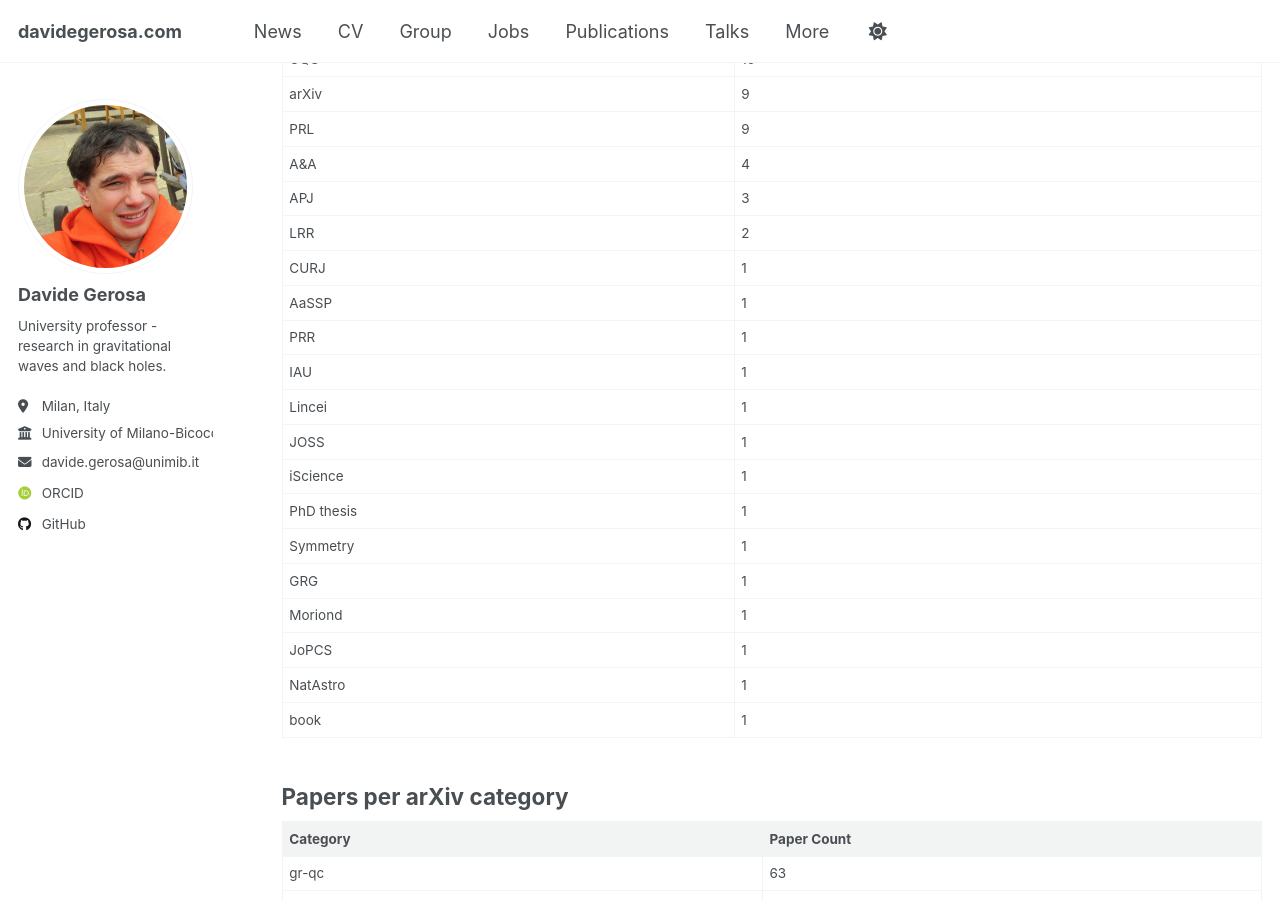
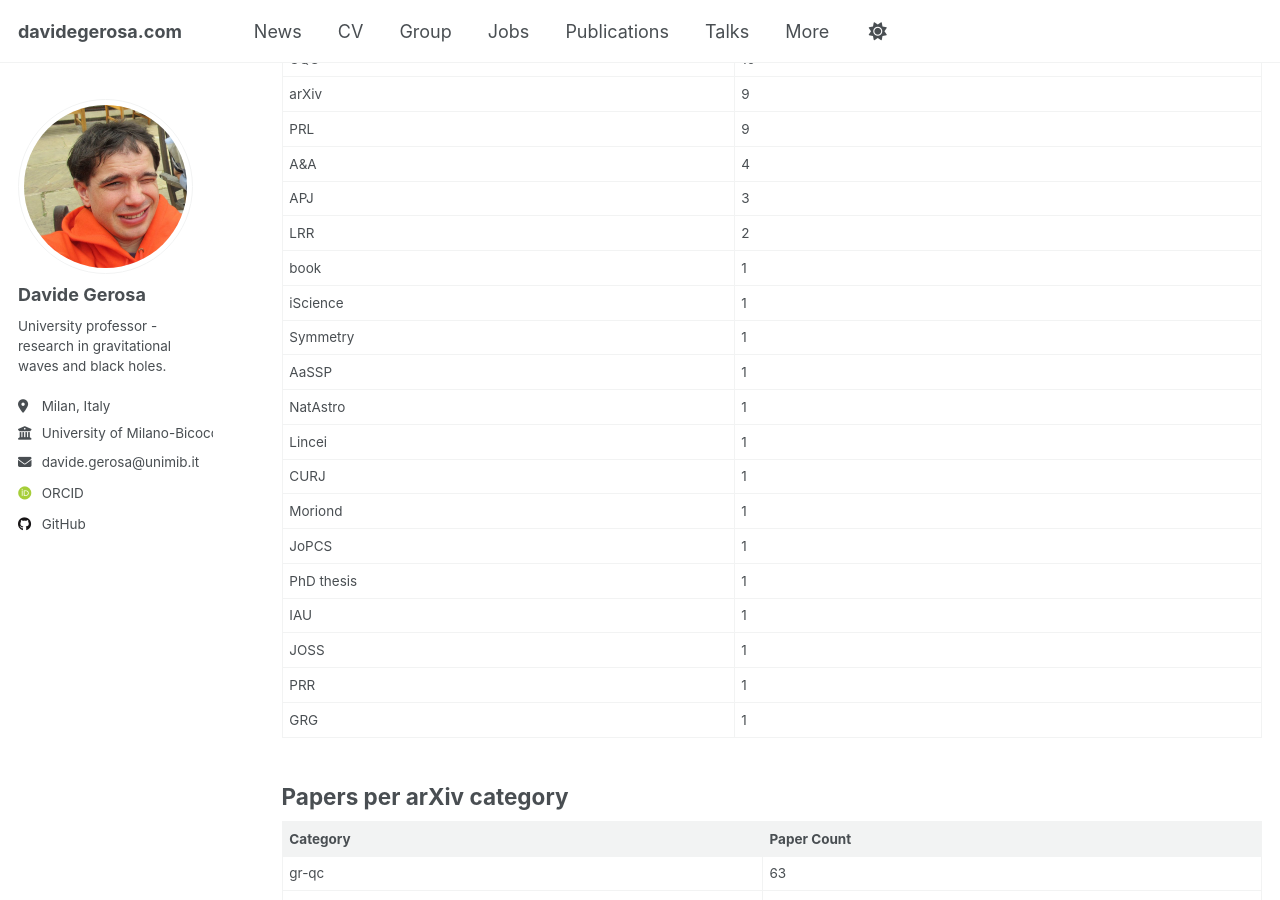
Before and after one commit to dgerosa/website, a Jekyll site: the page built from _pages/citations.md, in a window 1280 px wide and 900 px high, scrolled down 6056 px. Built offline with Jekyll 4.4.1, drawn with Linux system fonts in a browser that asks for light colours; some web fonts are replaced; some of the changed lines change nothing that is shown; some of the changed text lies outside the part shown.

Commit message:
updated from dgerosa/cv

```diff
--- a/_pages/_citations.md
+++ b/_pages/_citations.md
@@ -1,8 +1,8 @@
 ## Citation Summary
 
-- **Total ADS citations**: 8308
+- **Total ADS citations**: 8318
 - **Total INSPIRE citations**: 9042
-- **Total MAX citations**: 9092
+- **Total MAX citations**: 9093
 - **h-index**: 46
 
 ## Paper List Sorted by Citation Count
@@ -10,25 +10,25 @@
 | # | Author | Year | Title | ADS | INSPIRE | MAX |
 |---|--------|------|-------|-----|---------|-----|
 | **1** | Berti | 2015 | Testing general relativity with present and future astrophysical observations | 1291 | 1438 | 1438 |
-| **2** | Barack | 2019 | Black holes, gravitational waves and fundamental physics: a roadmap | 758 | 838 | 838 |
-| **3** | Amaro-Seoane | 2022 | Astrophysics with the Laser Interferometer Space Antenna | 545 | 524 | 545 |
+| **2** | Barack | 2019 | Black holes, gravitational waves and fundamental physics: a roadmap | 759 | 838 | 838 |
+| **3** | Amaro-Seoane | 2022 | Astrophysics with the Laser Interferometer Space Antenna | 546 | 524 | 546 |
 | **4** | Belczynski | 2020 | Evolutionary roads leading to low effective spins, high black hole masses, and O1/O2 rates for LIGO/Virgo binary black holes | 432 | 443 | 443 |
-| **5** | Barausse | 2020 | Prospects for fundamental physics with LISA | 344 | 388 | 388 |
-| **6** | Varma | 2019 | Surrogate models for precessing binary black hole simulations with unequal masses | 332 | 358 | 358 |
+| **5** | Barausse | 2020 | Prospects for fundamental physics with LISA | 345 | 388 | 388 |
+| **6** | Varma | 2019 | Surrogate models for precessing binary black hole simulations with unequal masses | 333 | 358 | 358 |
 | **7** | Gerosa | 2017 | Are merging black holes born from stellar collapse or previous mergers? | 283 | 305 | 305 |
 | **8** | Arun | 2022 | New horizons for fundamental physics with LISA | 235 | 270 | 270 |
 | **9** | Gerosa | 2018 | Spin orientations of merging black holes formed from the evolution of stellar binaries | 191 | 215 | 215 |
 | **10** | Gerosa | 2021 | Hierarchical mergers of stellar-mass black holes and their gravitational-wave signatures | 198 | 214 | 214 |
 | **11** | Gerosa | 2015 | Multi-timescale analysis of phase transitions in precessing black-hole binaries | 130 | 149 | 149 |
 | **12** | Gerosa | 2013 | Resonant-plane locking and spin alignment in stellar-mass black-hole binaries: a diagnostic of compact-binary formation | 133 | 146 | 146 |
-| **13** | Varma | 2019 | High-accuracy mass, spin, and recoil predictions of generic black-hole merger remnants | 130 | 142 | 142 |
+| **13** | Varma | 2019 | High-accuracy mass, spin, and recoil predictions of generic black-hole merger remnants | 131 | 142 | 142 |
 | **14** | Kesden | 2015 | Effective potentials and morphological transitions for binary black-hole spin precession | 111 | 127 | 127 |
 | **15** | Ng | 2018 | Gravitational-wave astrophysics with effective-spin measurements: asymmetries and selection biases | 104 | 117 | 117 |
 | **16** | Afshordi | 2023 | Waveform modelling for the Laser Interferometer Space Antenna | 98 | 115 | 115 |
 | **17** | Islam | 2021 | Eccentric binary black hole surrogate models for the gravitational waveform and remnant properties: comparable mass, nonspinning case | 108 | 113 | 113 |
 | **18** | Baibhav | 2019 | Gravitational-wave detection rates for compact binaries formed in isolation: LIGO/Virgo O3 and beyond | 99 | 113 | 113 |
 | **19** | Vitale | 2020 | Inferring the properties of a population of compact binaries in presence of selection effects | 105 | 110 | 110 |
-| **20** | Gerosa | 2019 | Escape speed of stellar clusters from multiple-generation black-hole mergers in the upper mass gap | 101 | 109 | 109 |
+| **20** | Gerosa | 2019 | Escape speed of stellar clusters from multiple-generation black-hole mergers in the upper mass gap | 102 | 109 | 109 |
 | **21** | Gerosa | 2019 | Multiband gravitational-wave event rates and stellar physics | 103 | 109 | 109 |
 | **22** | Vitale | 2017 | Impact of Bayesian priors on the characterization of binary black hole coalescences | 84 | 94 | 94 |
 | **23** | Gerosa | 2016 | PRECESSION: Dynamics of spinning black-hole binaries with python | 87 | 94 | 94 |
@@ -63,8 +63,8 @@
 | **52** | Lodato | 2013 | Black hole mergers: do gas discs lead to spin alignment? | 37 | 36 | 37 |
 | **53** | Gerosa | 2020 | Gravitational-wave selection effects using neural-network classifiers | 31 | 35 | 35 |
 | **54** | Rosca-Mead | 2020 | Core collapse in massive scalar-tensor gravity | 27 | 32 | 32 |
-| **55** | Gangardt | 2024 | pAGN: the one-stop solution for AGN disc modeling | 28 | 29 | 29 |
-| **56** | Santini | 2023 | Black-hole mergers in disk-like environments could explain the observed $$q-\chi_\mathrm{eff}$$ correlation | 26 | 29 | 29 |
+| **55** | Gangardt | 2024 | pAGN: the one-stop solution for AGN disc modeling | 29 | 29 | 29 |
+| **56** | Santini | 2023 | Black-hole mergers in disk-like environments could explain the observed $$q-\chi_\mathrm{eff}$$ correlation | 27 | 29 | 29 |
 | **57** | Wong | 2019 | Machine-learning interpolation of population-synthesis simulations to interpret gravitational-wave observations: a case study. | 25 | 29 | 29 |
 | **58** | Gerosa | 2021 | High mass but low spin: an exclusion region to rule out hierarchical black-hole mergers as a mechanism to populate the pair-instability mass gap | 25 | 27 | 27 |
 | **59** | Sayeb | 2021 | Massive black hole binary inspiral and spin evolution in a cosmological framework | 25 | 26 | 26 |
@@ -117,11 +117,11 @@
 | **106** | Fumagalli | 2025 | Non-adiabatic dynamics of eccentric black-hole binaries in post-Newtonian theory | 2 | 3 | 3 |
 | **107** | Tenorio | 2025 | Scalable data-analysis framework for long-duration gravitational waves from compact binaries using short Fourier transforms. | 2 | 3 | 3 |
 | **108** | Mancarella | 2025 | Sampling the full hierarchical population posterior distribution in gravitational-wave astronomy | 2 | 3 | 3 |
-| **109** | Kritos | 2024 | Minimum gas mass accreted by spinning intermediate-mass black holes in stellar clusters | 2 | 3 | 3 |
+| **109** | Kritos | 2024 | Minimum gas mass accreted by spinning intermediate-mass black holes in stellar clusters | 3 | 3 | 3 |
 | **110** | Boschini | 2024 | Astrophysical and relativistic modeling of the recoiling black-hole candidate in quasar 3C 186 | 2 | 1 | 2 |
 | **111** | Gerosa | 2023 | QLUSTER: quick clusters of merging binary black holes | 2 | 0 | 2 |
 | **112** | Gerosa | 2018 | Reanalysis of LIGO black-hole coalescences with alternative prior assumptions | 2 | 2 | 2 |
-| **113** | Stegmann | 2025 | Distinguishing the origin of eccentric black-hole mergers with gravitational-wave spin measurements | 0 | 1 | 1 |
+| **113** | Stegmann | 2025 | Distinguishing the origin of eccentric black-hole mergers with gravitational-wave spin measurements | 1 | 1 | 1 |
 | **114** | Gerosa | 2015 | Rival families: waveforms from resonant black-hole binaries as probes of their astrophysical formation history | 0 | 1 | 1 |
 | **115** | Tornotti | 2025 | Bayesian luminosity function estimation in multidepth datasets with selection effects: a case study for $$3<z<5$$ Ly$$\alpha$$ emitters | 0 | 0 | 0 |
 | **116** | Cole | 2025 | Sequential simulation-based inference for extreme mass ratio inspirals | 0 | 0 | 0 |
@@ -158,20 +158,20 @@
 | A&A | 4 |
 | APJ | 3 |
 | LRR | 2 |
+| book | 1 |
+| iScience | 1 |
+| Symmetry | 1 |
+| AaSSP | 1 |
+| NatAstro | 1 |
+| Lincei | 1 |
 | CURJ | 1 |
-| AaSSP | 1 |
-| PRR | 1 |
-| IAU | 1 |
-| Lincei | 1 |
-| JOSS | 1 |
-| iScience | 1 |
-| PhD thesis | 1 |
-| Symmetry | 1 |
-| GRG | 1 |
 | Moriond | 1 |
 | JoPCS | 1 |
-| NatAstro | 1 |
-| book | 1 |
+| PhD thesis | 1 |
+| IAU | 1 |
+| JOSS | 1 |
+| PRR | 1 |
+| GRG | 1 |
 
 ## Papers per arXiv category
 
```
